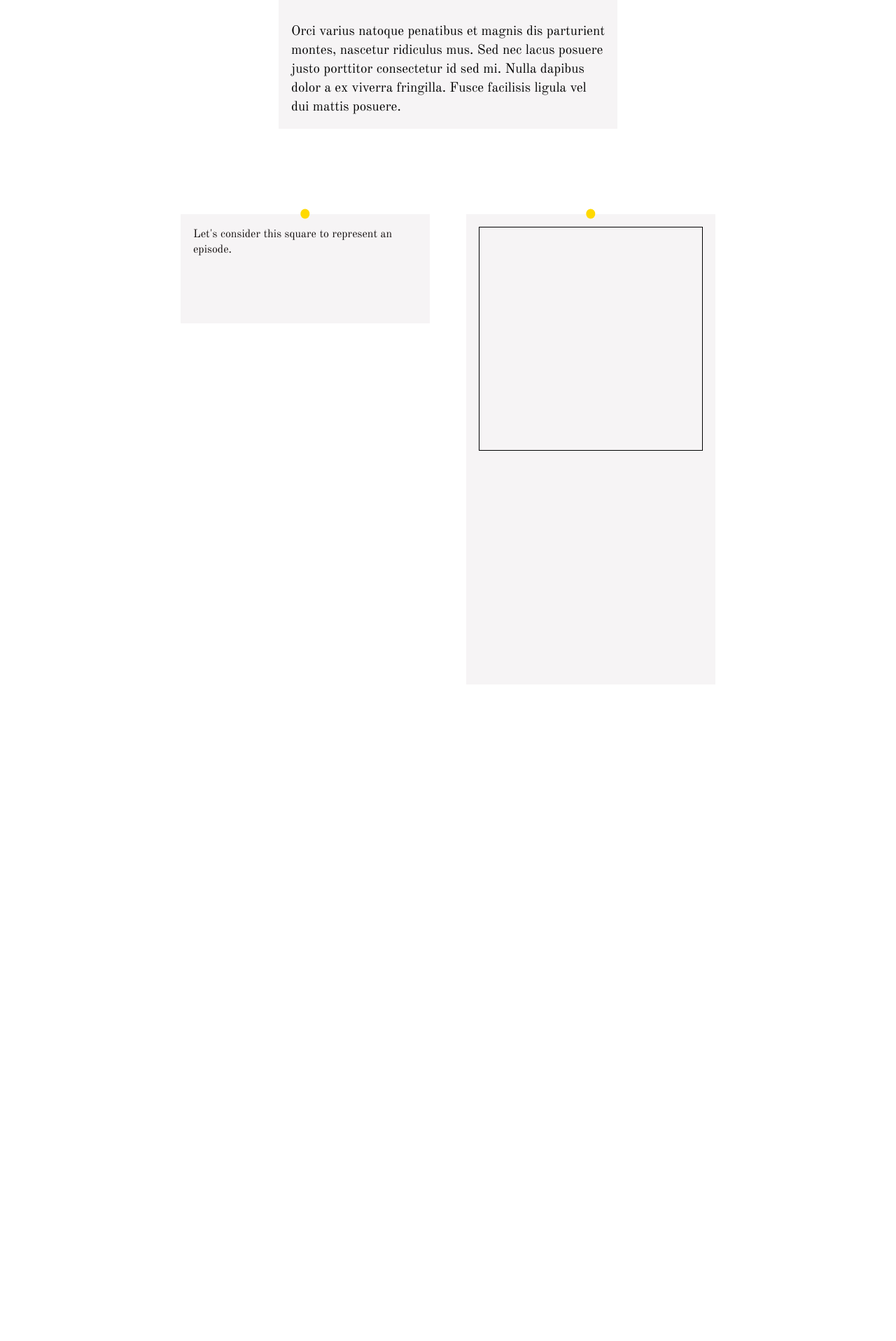
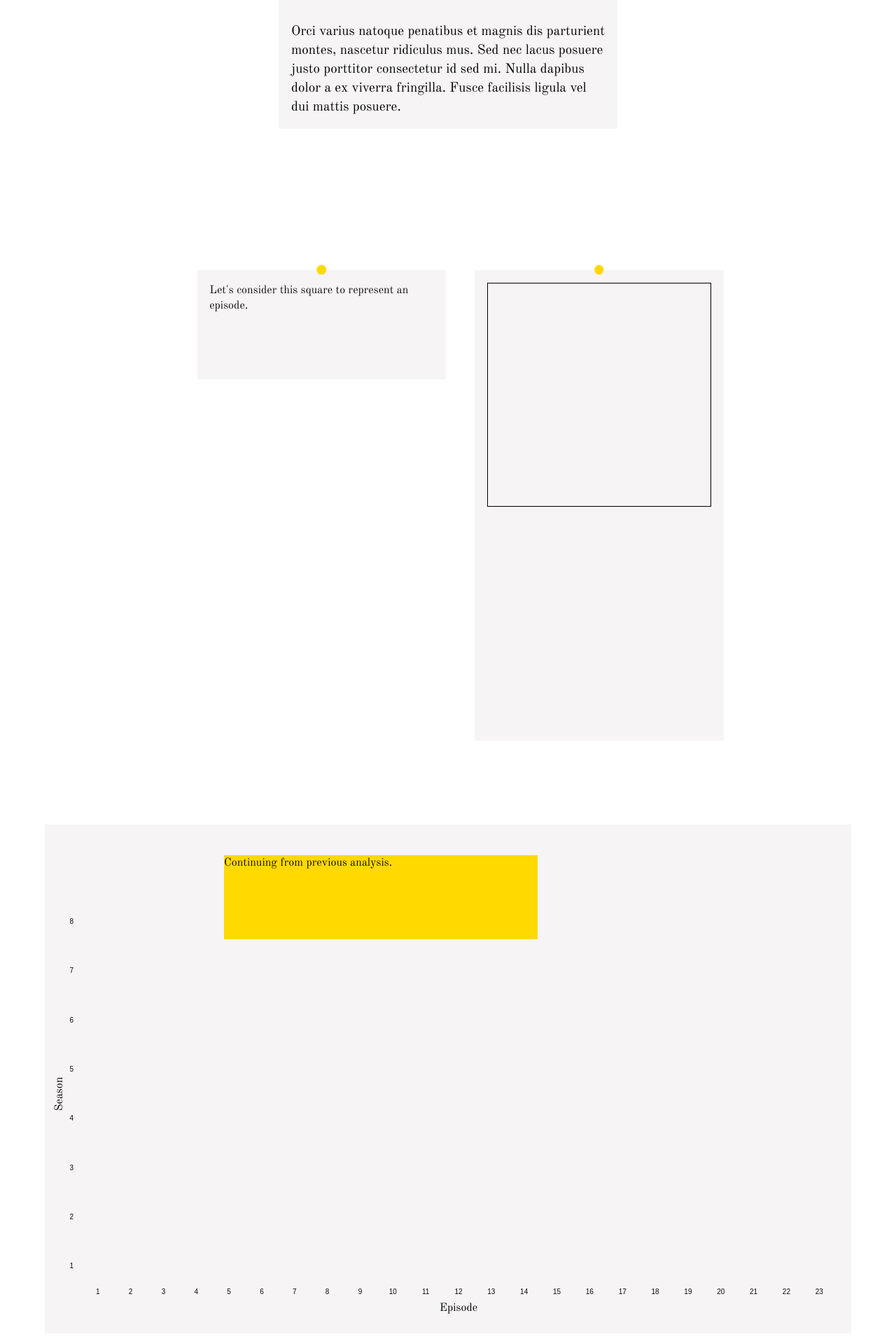
Before and after one commit to soumyakarwa/comedy-duos, a Svelte app in the folder frontend/svelte-app/: page / in a window 1280 px wide. Shown: the part 2164-4080 px from the top of the page at 70% size. Before the commit the page ends 3270 px from the top, so only its background shows below. Built offline with nearby package versions, Linux system fonts and the light colour scheme.

Commit message:
changed epiosdebreakdown positions from sticky to absolute to control scroll

```diff
--- a/frontend/svelte-app/src/Characters.svelte
+++ b/frontend/svelte-app/src/Characters.svelte
@@ -102,13 +102,13 @@
     const sectionObserver = new IntersectionObserver(entries => {
       entries.forEach(entry => {
         const currentScrollTop = document.documentElement.scrollTop;
-          if (entry.isIntersecting && currentScrollTop > lastScrollTop) {
+          if (entry.isIntersecting && currentScrollTop > lastScrollTop && currentTextIndex != characters.length-1) {
             document.body.style.overflow = 'hidden';
           } else if (!entry.isIntersecting || currentScrollTop <= lastScrollTop) {
             document.body.style.overflow = 'auto';
           }
 
-          lastScrollTop = currentScrollTop <= 0 ? 0 : currentScrollTop; // For Mobile or negative scrolling
+          lastScrollTop = currentScrollTop <= 0 ? 0 : currentScrollTop;
         });
     }, {
       threshold: 0.99 // Trigger only when the entire section is in view
--- a/frontend/svelte-app/src/Content.svelte
+++ b/frontend/svelte-app/src/Content.svelte
@@ -31,7 +31,7 @@
 <Characters/>
 <Standalone text={standaloneText}/>
 <EpisodeBreakdown {episodeData} {specificDataPoint}/>
-<!-- <HeatMap {episodeData} {specificDataPoint}/> -->
+<HeatMap {episodeData} {specificDataPoint}/>
 
 <style>
 </style>
--- a/frontend/svelte-app/src/EpisodeBreakdown.svelte
+++ b/frontend/svelte-app/src/EpisodeBreakdown.svelte
@@ -7,7 +7,7 @@
     import * as Constants from "./Constants.js";
 
     // SVG ELEMENTS
-    let episodeSvg;
+    let episodeSvg, chartDiv, contentDiv;
     let baseRect;
     let heatMap;
     let episodeRectText = [{rect: null, text: null},{rect: null, text: null}, {rect: null, text: null}]
@@ -36,9 +36,10 @@
         const sectionObserver = new IntersectionObserver(entries => {
         entries.forEach(entry => {
             const currentScrollTop = document.documentElement.scrollTop;
-            if (entry.isIntersecting && currentScrollTop > lastScrollTop) {
-                console.log("intersecting");
+            if (entry.isIntersecting && currentScrollTop > lastScrollTop && currentStep != steps.length-1) {
                 document.body.style.overflow = 'hidden';
+                // contentDiv.style.position = "sticky"
+                // chartDiv.style.position = "sticky"
             } else if (!entry.isIntersecting || currentScrollTop <= lastScrollTop) {
                 document.body.style.overflow = 'auto';
             }
@@ -94,6 +95,8 @@
         if(currentStep == steps.length-1){
             document.body.style.overflow = 'auto';
             episodeSection.removeEventListener('click', handleClick);
+            // contentDiv.style.position = "static"
+            // chartDiv.style.position = "static"
         }
     }
 
@@ -477,12 +480,12 @@
             </div>
         {/each}
     </Scroll>    -->
-    <div class="content">
+    <div class="content" bind:this={contentDiv}>
         <img id="episode-pin" src="/assets/pin.svg" alt="thumb pin" class="thumb-pin"/>
         {@html steps[currentStep]}
     </div>
 
-    <div class="chart">
+    <div class="chart" bind:this={chartDiv}>
         <img id="chart-pin" src="/assets/pin.svg" alt="thumb pin" class="thumb-pin"/>
         <div id="col1">
             <div bind:this={heatMap}>
@@ -528,6 +531,7 @@
     .episode-section {
         display: flex;
         justify-content: center;
+        align-items: center;
         gap: calc(var(--margin)*3);
         height: 100vh;
         width: 100vw;
@@ -537,8 +541,9 @@
     .chart {
         width: fit-content;
         height: fit-content;
-        position: sticky;
+        position: absolute;
         top: 10vh;
+        left: 53vw;
         display: flex;
         flex-direction: row;
         align-items: center;
@@ -562,8 +567,9 @@
         height: 15vh;
         padding: var(--margin);
         background-color: var(--white);
+        position: absolute;
         top: 10vh;
-        position: sticky;
+        left: 22vw;
     }
 
     #episode-pin {
--- a/frontend/svelte-app/src/HeatMap.svelte
+++ b/frontend/svelte-app/src/HeatMap.svelte
@@ -665,49 +665,41 @@
 
 </script>
 
-<section class="webpage-section">
-    <Scroller
-      {top}
-      {threshold}
-      {bottom}
-      bind:count
-      bind:index
-      bind:offset
-      bind:progress
-    >
-      <div slot="background" style="padding: 0; pointer-events: all;">
-        <div class="svg-container">
-            <svg bind:this={heatMapSvg} width={svgWidth} height={svgHeight} viewBox="0 0 {svgWidth} {svgHeight}" class="heatmap-svg"></svg>
-        </div>
+<section class="heatmap-section webpage-section">
+      <div class="svg-container">
+          <svg bind:this={heatMapSvg} width={svgWidth} height={svgHeight} viewBox="0 0 {svgWidth} {svgHeight}" class="heatmap-svg"></svg>
       </div>
-
-      <div slot="foreground">
-          {#each sectionTexts as text}
-              <section class="text-section"><div class="description">{@html text}</div></section>
-          {/each}
+      <div class="heatmap-content">
+        {@html sectionTexts[0]}
       </div>
-    </Scroller>
 </section>
 
-  <style>
-    [slot="background"] {
-      width: 100%;
-      height: 100vh;
-      pointer-events: all;
-      /* background-color: red; */
-      /* transform: translate(0px,0px);  */
-    }
-
-    /* [slot="foreground"] {
-      pointer-events: none;
-    } */
-
-    .svg-container {
+<style>
+    .heatmap-section{
       width: 100vw;
       height: 100vh;
+      position: relative;
       display: flex;
       align-items: center;
       justify-content: center;
     }
 
+    .svg-container {
+      z-index: 0;
+      width: fit-content;
+      height: fit-content;
+      position: absolute;
+      background-color: var(--white);
+    }
+
+    .heatmap-content {
+      z-index: 10;
+      position: absolute;
+      background-color: var(--yellow);
+      width: var(--text-box-width);
+      height: 15vh;
+      top: 10vh;
+      left: 25vw;
+    }
+
 </style>
```
